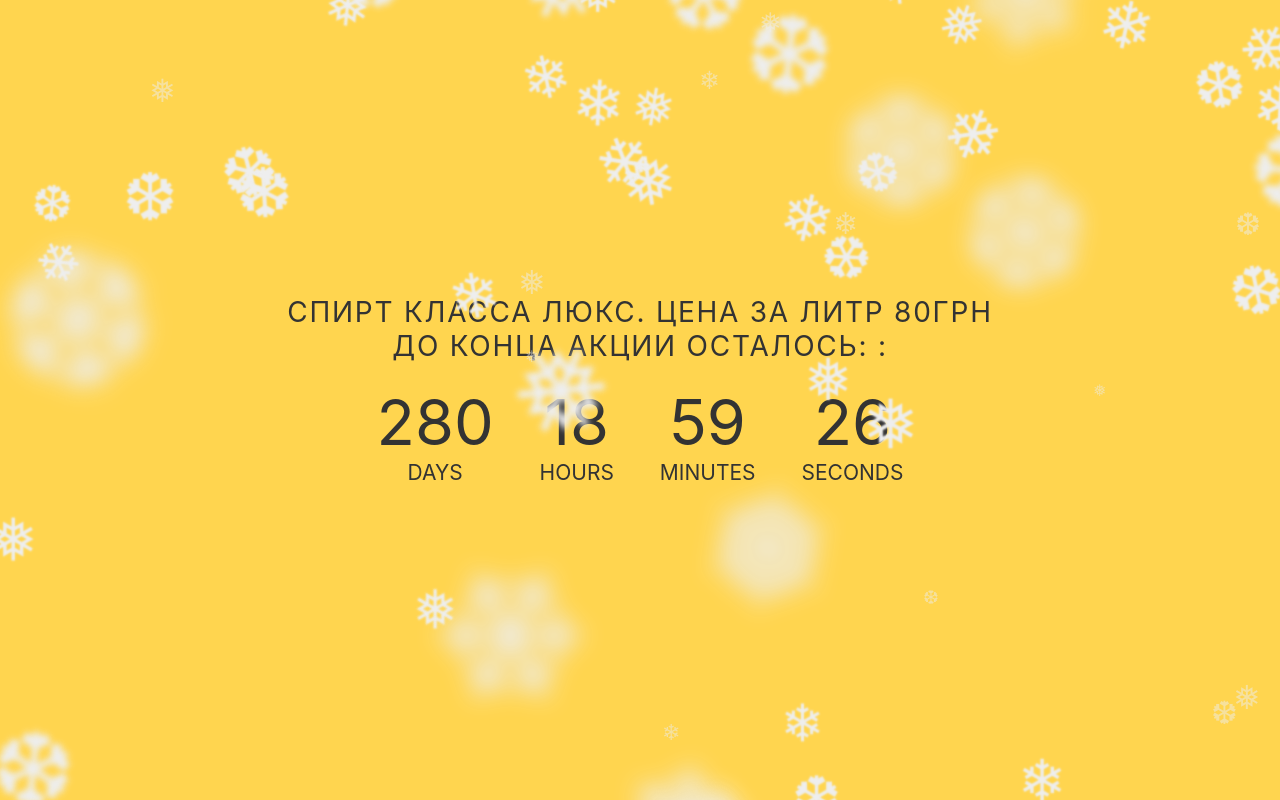
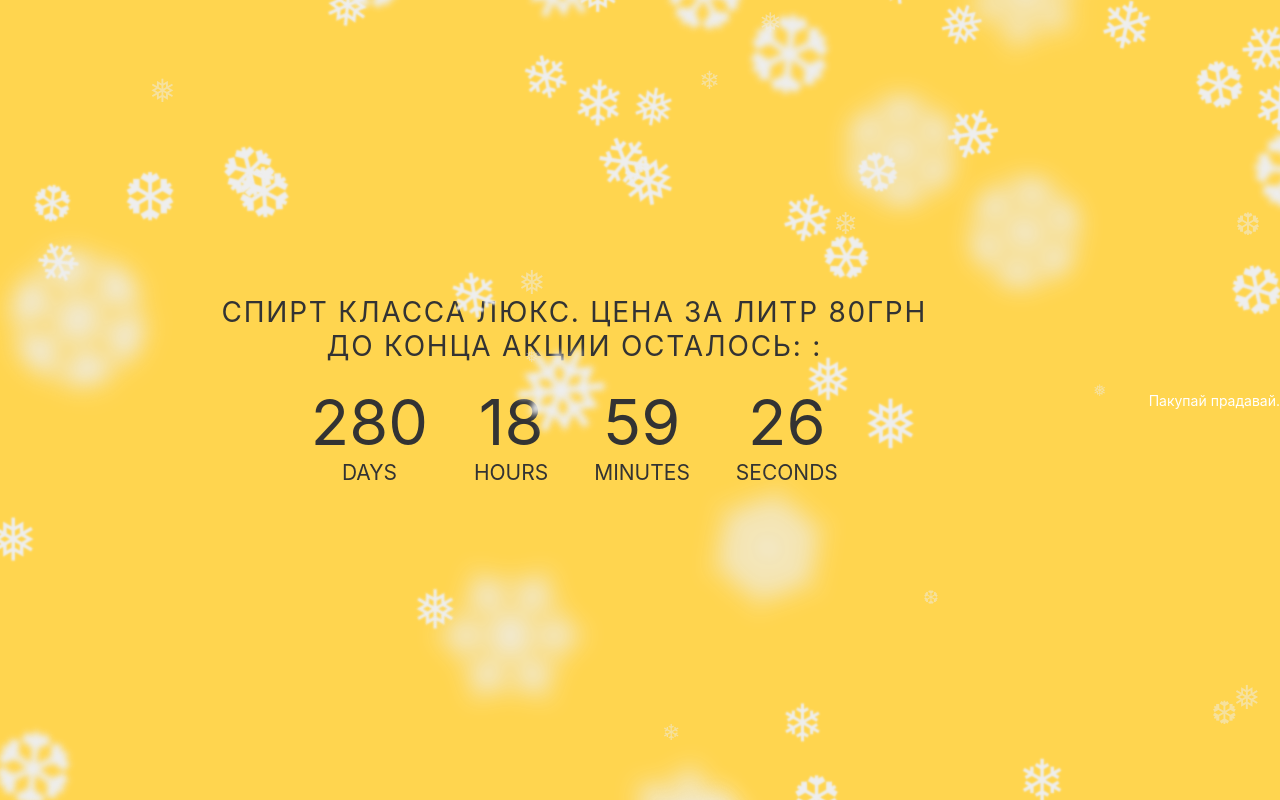
Before and after one commit to Drdenetl/Spirt, a plain HTML site: page index.html in a window 1280 px wide. Drawn offline with nearby package versions, Linux system fonts and the light colour scheme.

Commit message:
Update index.html

```diff
--- a/index.html
+++ b/index.html
@@ -29,6 +29,11 @@
     </div>
   </div>
 </div>
+
+<div>
+       Пакупай прадавай.
+</div>
+
 <script src="https://code.jquery.com/jquery-3.4.1.min.js"></script>
 <script src="js/snow.js"></script>
 <script src="js/clock.js"></script>
```
